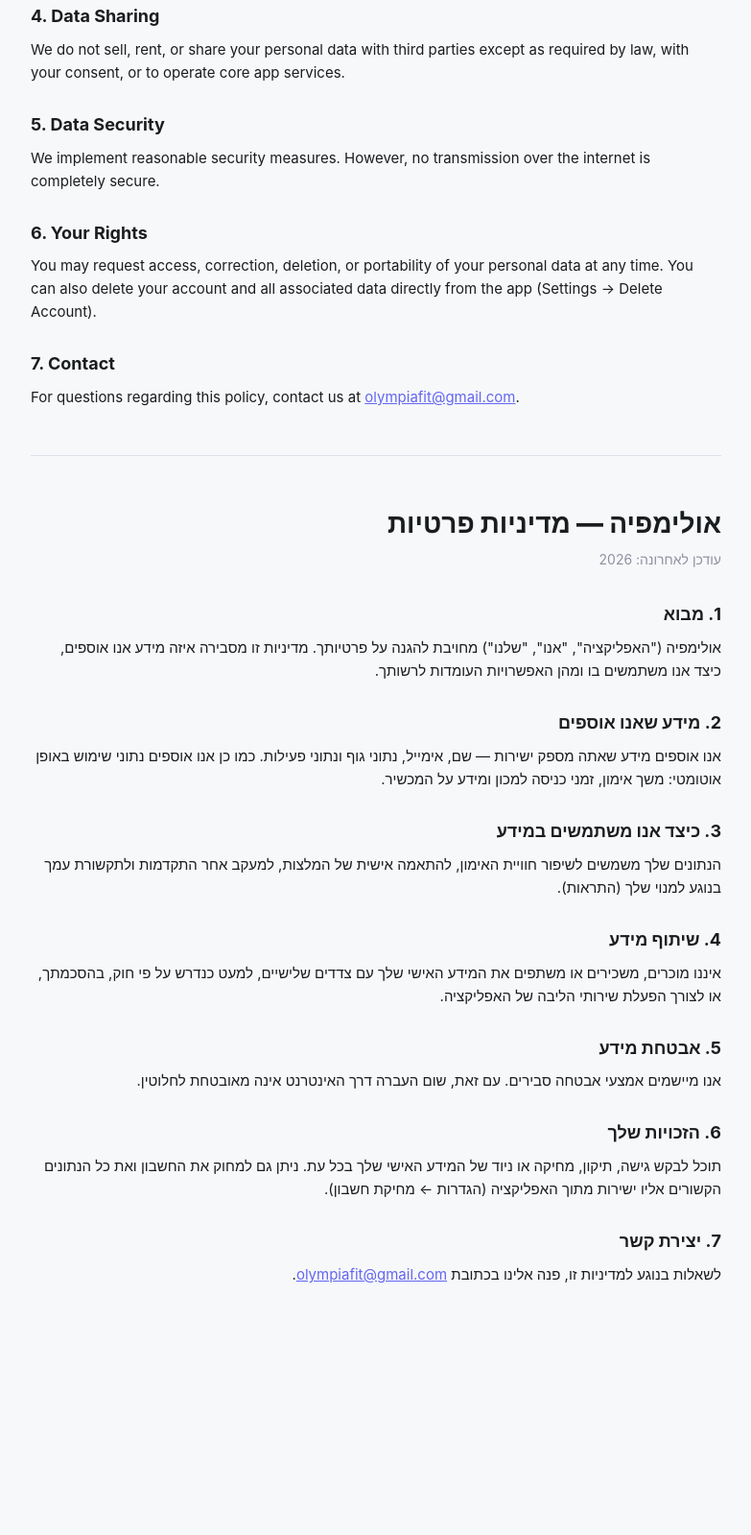
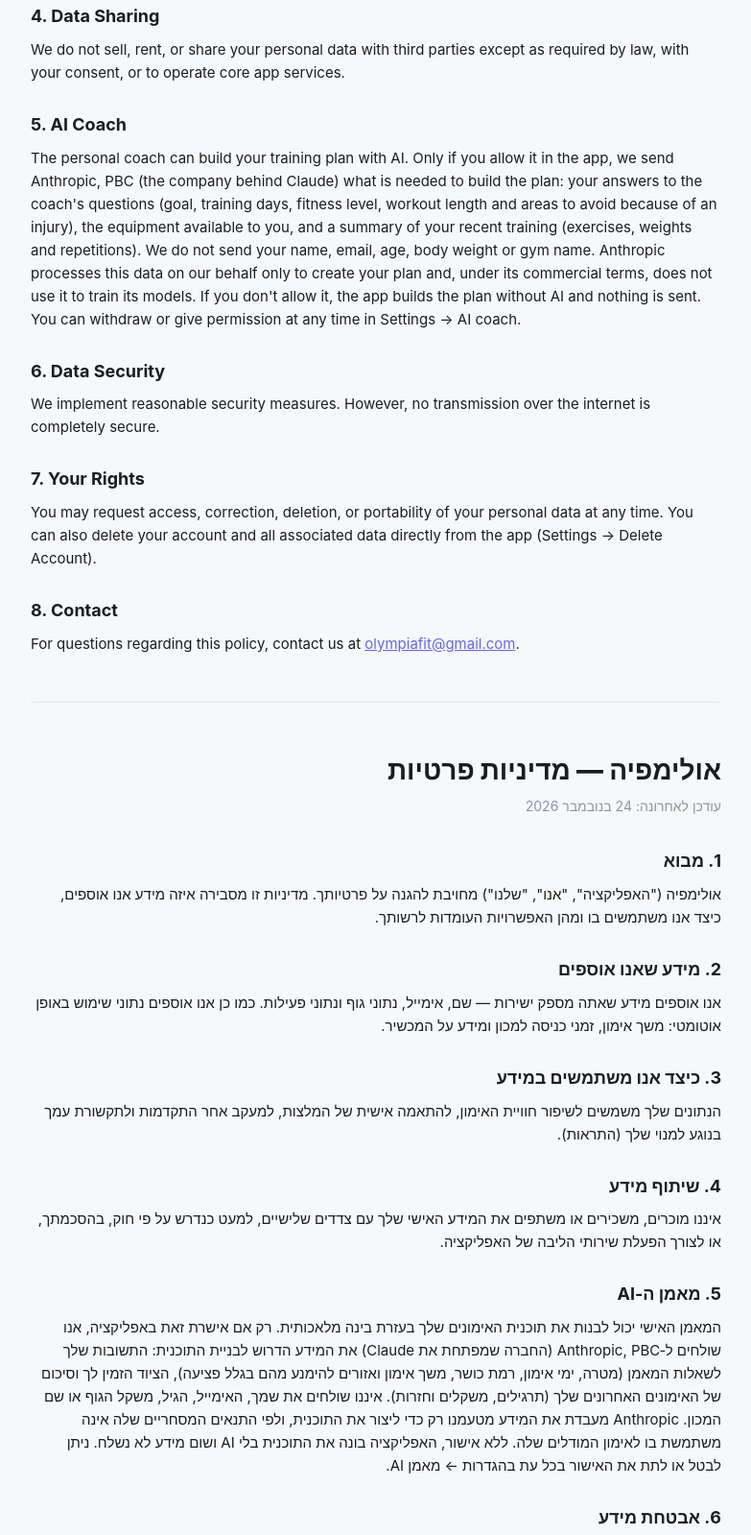
Before and after one commit to Olympia-il/legal, a plain HTML site: page privacy.html in a window 1280 px wide. Shown: the part 525-2124 px from the top of the page at 96% size, without its empty margins (248-1031 px from the left). Before the commit the page ends 1957 px from the top, so only its background shows below. Drawn offline with Linux system fonts and the light colour scheme.

Commit message:
Privacy policy: add the AI Coach section naming Anthropic
The app's personal coach can build plans with Anthropic's Claude once the
member allows it. Apple requires the policy to name the AI provider and
what it receives; this adds section 5 (English and Hebrew) and renumbers
the rest.

Co-Authored-By: Claude Opus 5.5 <noreply@anthropic.com>

```diff
--- a/privacy.html
+++ b/privacy.html
@@ -26,7 +26,7 @@
 
   <section lang="en" dir="ltr">
     <h1>Olympia — Privacy Policy</h1>
-    <div class="sub">Last updated: 2026</div>
+    <div class="sub">Last updated: November 24, 2026</div>
 
     <h2>1. Introduction</h2>
     <p>Olympia ("App", "we", "our") is committed to protecting your privacy. This policy explains what information we collect, how we use it, and your choices regarding it.</p>
@@ -40,13 +40,16 @@
     <h2>4. Data Sharing</h2>
     <p>We do not sell, rent, or share your personal data with third parties except as required by law, with your consent, or to operate core app services.</p>
 
-    <h2>5. Data Security</h2>
+    <h2>5. AI Coach</h2>
+    <p>The personal coach can build your training plan with AI. Only if you allow it in the app, we send Anthropic, PBC (the company behind Claude) what is needed to build the plan: your answers to the coach's questions (goal, training days, fitness level, workout length and areas to avoid because of an injury), the equipment available to you, and a summary of your recent training (exercises, weights and repetitions). We do not send your name, email, age, body weight or gym name. Anthropic processes this data on our behalf only to create your plan and, under its commercial terms, does not use it to train its models. If you don't allow it, the app builds the plan without AI and nothing is sent. You can withdraw or give permission at any time in Settings → AI coach.</p>
+
+    <h2>6. Data Security</h2>
     <p>We implement reasonable security measures. However, no transmission over the internet is completely secure.</p>
 
-    <h2>6. Your Rights</h2>
+    <h2>7. Your Rights</h2>
     <p>You may request access, correction, deletion, or portability of your personal data at any time. You can also delete your account and all associated data directly from the app (Settings → Delete Account).</p>
 
-    <h2>7. Contact</h2>
+    <h2>8. Contact</h2>
     <p>For questions regarding this policy, contact us at <a href="mailto:olympiafit@gmail.com">olympiafit@gmail.com</a>.</p>
   </section>
 
@@ -54,7 +57,7 @@
 
   <section lang="he" dir="rtl">
     <h1>אולימפיה — מדיניות פרטיות</h1>
-    <div class="sub">עודכן לאחרונה: 2026</div>
+    <div class="sub">עודכן לאחרונה: 24 בנובמבר 2026</div>
 
     <h2>1. מבוא</h2>
     <p>אולימפיה ("האפליקציה", "אנו", "שלנו") מחויבת להגנה על פרטיותך. מדיניות זו מסבירה איזה מידע אנו אוספים, כיצד אנו משתמשים בו ומהן האפשרויות העומדות לרשותך.</p>
@@ -68,13 +71,16 @@
     <h2>4. שיתוף מידע</h2>
     <p>איננו מוכרים, משכירים או משתפים את המידע האישי שלך עם צדדים שלישיים, למעט כנדרש על פי חוק, בהסכמתך, או לצורך הפעלת שירותי הליבה של האפליקציה.</p>
 
-    <h2>5. אבטחת מידע</h2>
+    <h2>5. מאמן ה‑AI</h2>
+    <p>המאמן האישי יכול לבנות את תוכנית האימונים שלך בעזרת בינה מלאכותית. רק אם אישרת זאת באפליקציה, אנו שולחים ל‑Anthropic, PBC (החברה שמפתחת את Claude) את המידע הדרוש לבניית התוכנית: התשובות שלך לשאלות המאמן (מטרה, ימי אימון, רמת כושר, משך אימון ואזורים להימנע מהם בגלל פציעה), הציוד הזמין לך וסיכום של האימונים האחרונים שלך (תרגילים, משקלים וחזרות). איננו שולחים את שמך, האימייל, הגיל, משקל הגוף או שם המכון. Anthropic מעבדת את המידע מטעמנו רק כדי ליצור את התוכנית, ולפי התנאים המסחריים שלה אינה משתמשת בו לאימון המודלים שלה. ללא אישור, האפליקציה בונה את התוכנית בלי AI ושום מידע לא נשלח. ניתן לבטל או לתת את האישור בכל עת בהגדרות ← מאמן AI.</p>
+
+    <h2>6. אבטחת מידע</h2>
     <p>אנו מיישמים אמצעי אבטחה סבירים. עם זאת, שום העברה דרך האינטרנט אינה מאובטחת לחלוטין.</p>
 
-    <h2>6. הזכויות שלך</h2>
+    <h2>7. הזכויות שלך</h2>
     <p>תוכל לבקש גישה, תיקון, מחיקה או ניוד של המידע האישי שלך בכל עת. ניתן גם למחוק את החשבון ואת כל הנתונים הקשורים אליו ישירות מתוך האפליקציה (הגדרות ← מחיקת חשבון).</p>
 
-    <h2>7. יצירת קשר</h2>
+    <h2>8. יצירת קשר</h2>
     <p>לשאלות בנוגע למדיניות זו, פנה אלינו בכתובת <a href="mailto:olympiafit@gmail.com">olympiafit@gmail.com</a>.</p>
   </section>
 </div>
```
